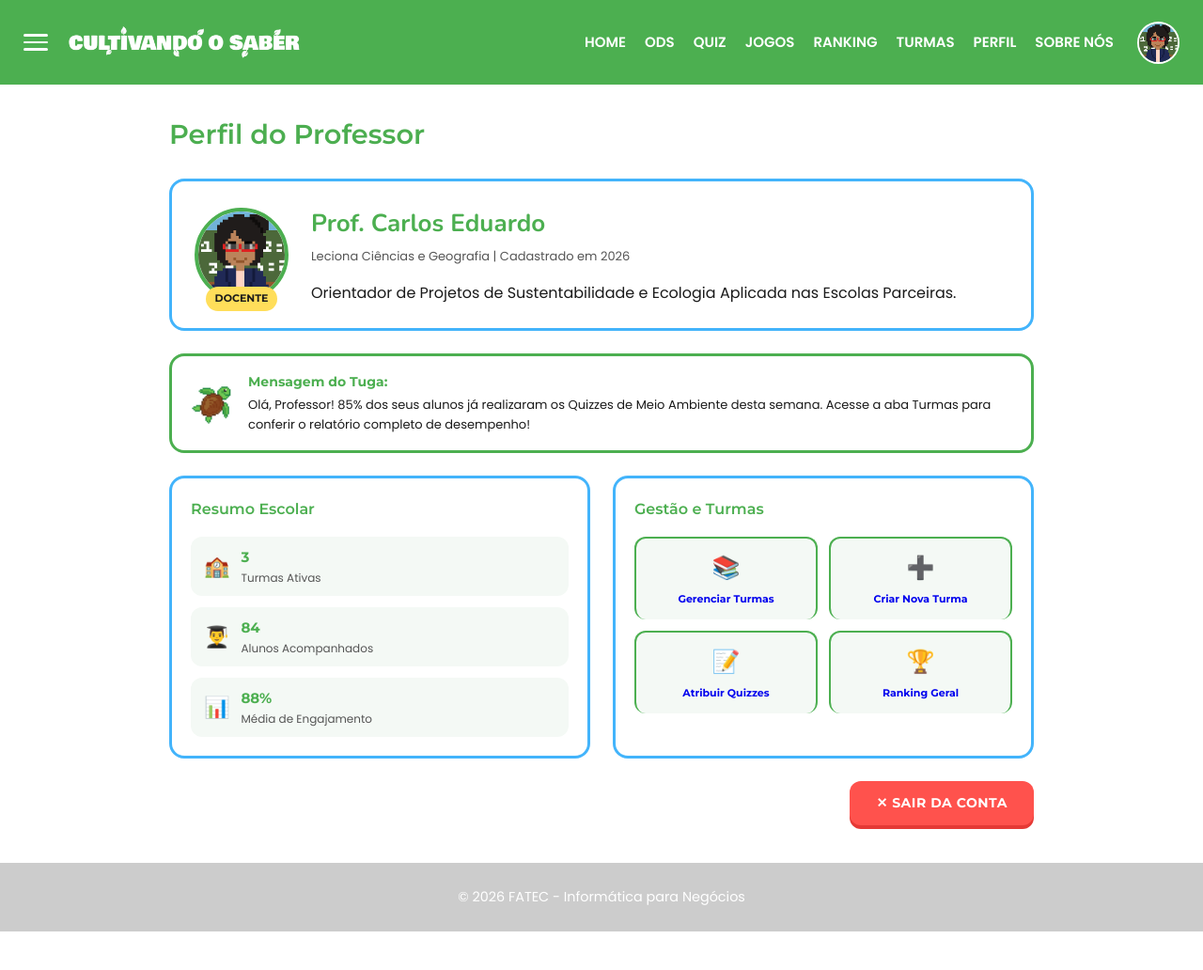
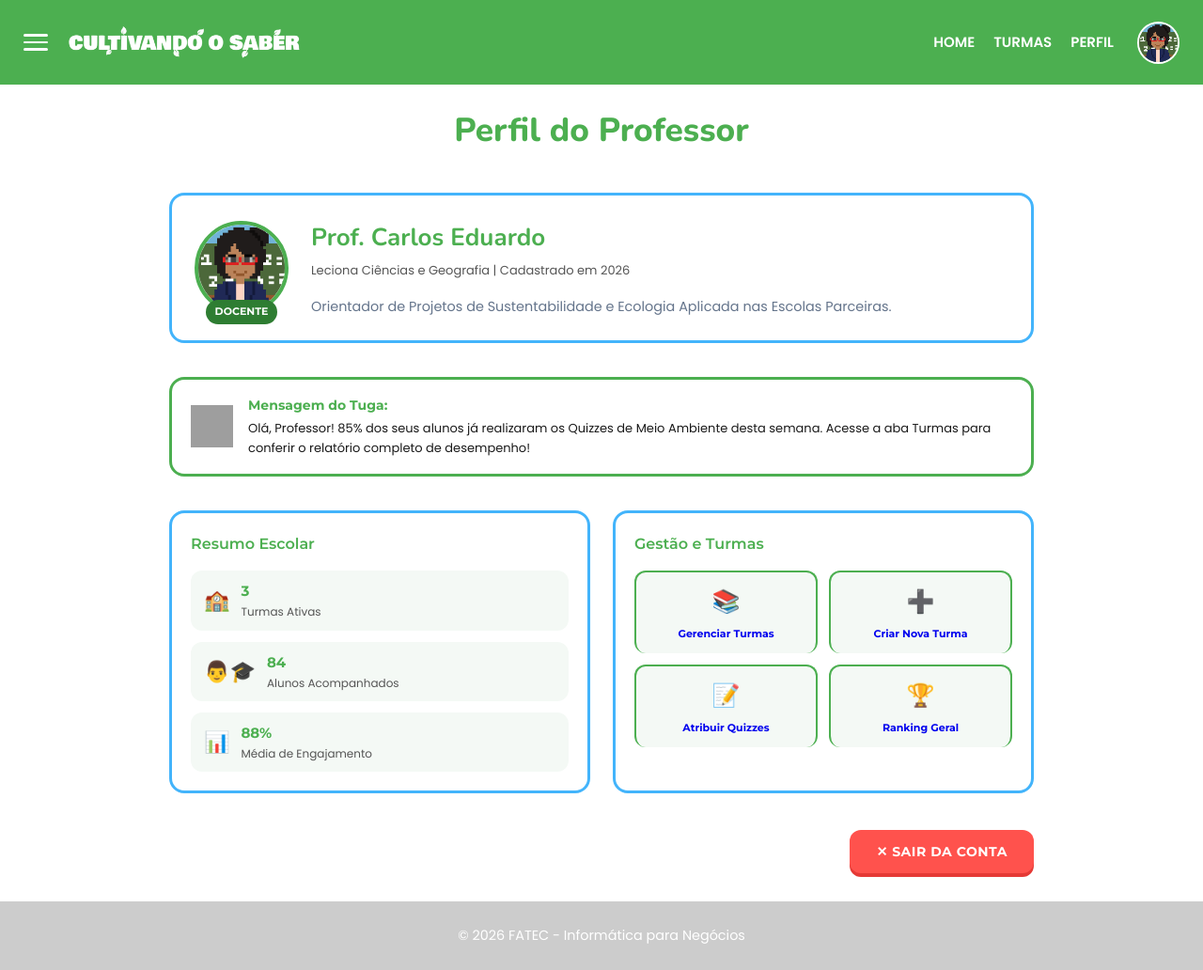
Before and after one commit to allerim-03/Jogo-ODS---TCC, a Flask app: page /perfil-professor in a window 1280 px wide. Shown: the whole page at 94% size. Before the commit the page ends 991 px from the top, so only its background shows below. Run offline with Flask 3, Linux system fonts and the light colour scheme; grey boxes are pictures that could not be loaded.

Commit message:
ATUALIZAÇÃO

```diff
--- a/TEMPLATES/perfil-professor.html
+++ b/TEMPLATES/perfil-professor.html
@@ -28,7 +28,7 @@
     <link rel="stylesheet" href="{{ url_for('static', filename='css/sobre.css') }}">
     <link rel="stylesheet" href="{{ url_for('static', filename='css/textos.css') }}">
     <link rel="stylesheet" href="{{ url_for('static', filename='css/perfil.css') }}">
-    <link rel="stylesheet" href="{{ url_for('static', filename='css/perfil_professor.css') }}">
+    <link rel="stylesheet" href="{{ url_for('static', filename='css/perfil-professor.css') }}">
 </head>
 
 <body>
@@ -42,18 +42,24 @@
         <aside class="sidebar">
             <div class="perfil-sidebar">
                 <img src="{{ url_for('static', filename='img/prof.png') }}" class="foto-perfil" alt="Foto de perfil">
-                <p>Educação Ambiental</p>
+                <p>Professor</p>
             </div>
 
             <nav class="links-sidebar">
-                <a href="{{ url_for('home') }}">HOME</a>
-                <a href="{{ url_for('ods') }}">ODS</a>
-                <a href="/quiz">QUIZ</a>
-                <a href="/jogos">JOGOS</a>
-                <a href="/ranking">RANKING</a>
-                <a href="{{ url_for('classroom') }}">TURMAS</a>
-                <a href="/perfil-professor" class="active">PERFIL</a>
-                <a href="/sobrenos">SOBRE NÓS</a>
+                <a href="{{ url_for('inicio') }}">HOME</a>
+                <a href="/classroom">TURMAS</a>
+                <a href="/perfil-professor">PERFIL</a>
+
+                <a href="/" class="sair-sidebar">
+                    <span class="sair-icon">
+                        <svg xmlns="http://www.w3.org/2000/svg" viewBox="0 0 24 24" fill="none" stroke="currentColor" stroke-width="2.5" stroke-linecap="round" stroke-linejoin="round">
+                            <path d="M9 21H5a2 2 0 0 1-2-2V5a2 2 0 0 1 2-2h4"></path>
+                            <polyline points="16 17 21 12 16 7"></polyline>
+                            <line x1="21" y1="12" x2="9" y2="12"></line>
+                        </svg>
+                    </span>
+                    <span>SAIR</span>
+                </a>
             </nav>
         </aside>
 
@@ -74,14 +80,9 @@
 
         <!-- Menu de Navegação Central -->
         <nav class="menu">
-            <a href="{{ url_for('home') }}">HOME</a>
-            <a href="{{ url_for('ods') }}">ODS</a>
-            <a href="/quiz">QUIZ</a>
-            <a href="/jogos">JOGOS</a>
-            <a href="/ranking">RANKING</a>
-            <a href="{{ url_for('classroom') }}">TURMAS</a>
+            <a href="{{ url_for('inicio') }}">HOME</a>
+            <a href="/classroom">TURMAS</a>
             <a href="/perfil-professor" class="active">PERFIL</a>
-            <a href="/sobrenos">SOBRE NÓS</a>
         </nav>
 
         <!-- Perfil à Direita -->
@@ -114,7 +115,7 @@
 
         <!-- MENSAGEM DO TUGA PARA O DOCENTE -->
         <section class="tuga-card prof-card-spacing">
-            <img src="{{ url_for('static', filename='img/tuga-pqn.png') }}" alt="Mascote Tuga" class="tuga-avatar">
+            <img src="{{ url_for('static', filename='img/TugaPqn.png') }}" alt="Mascote Tuga" class="tuga-avatar">
             <div class="tuga-balao">
                 <h4>Mensagem do Tuga:</h4>
                 <p>Olá, Professor! 85% dos seus alunos já realizaram os Quizzes de Meio Ambiente desta semana. Acesse a aba Turmas para conferir o relatório completo de desempenho!</p>
@@ -136,7 +137,7 @@
                         </div>
                     </div>
                     <div class="stat-item">
-                        <span class="stat-icon">👨‍🎓</span>
+                        <span class="stat-icon">👨‍‍🎓</span>
                         <div>
                             <strong>84</strong>
                             <p>Alunos Acompanhados</p>
@@ -156,11 +157,11 @@
             <div class="card-insignias">
                 <h3>Gestão e Turmas</h3>
                 <div class="insignias-grid prof-insignias-grid">
-                    <a href="{{ url_for('classroom') }}" class="insignia-item obtida prof-atalho-card">
+                    <a href="/classroom" class="insignia-item obtida prof-atalho-card">
                         <span class="insignia-icon">📚</span>
                         <p>Gerenciar Turmas</p>
                     </a>
-                    <a href="{{ url_for('create_classroom') }}" class="insignia-item obtida prof-atalho-card">
+                    <a href="/create-classroom" class="insignia-item obtida prof-atalho-card">
                         <span class="insignia-icon">➕</span>
                         <p>Criar Nova Turma</p>
                     </a>
@@ -179,7 +180,7 @@
 
         <!-- AÇÕES DA CONTA -->
         <section class="perfil-acoes prof-acoes-spacing">
-            <a href="{{ url_for('inicio') }}" class="btn-principal btn-perigo">✕ Sair da Conta</a>
+            <a href="/" class="btn-principal btn-perigo">✕ Sair da Conta</a>
         </section>
 
     </main>
```
